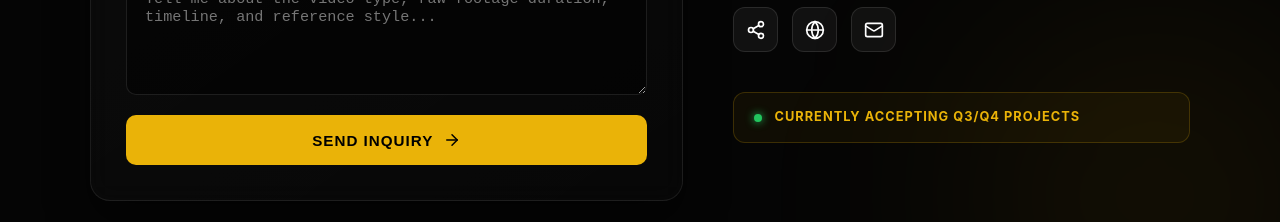
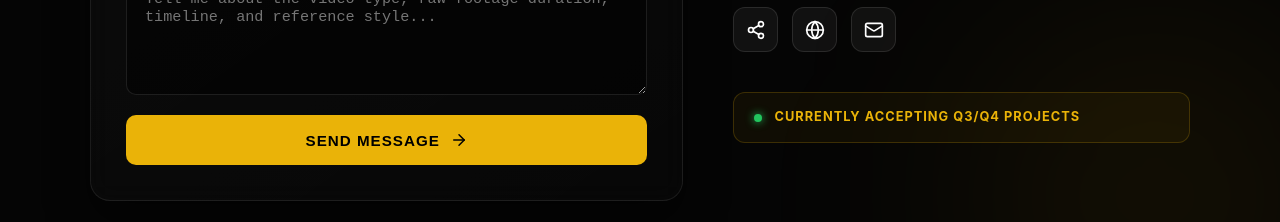
Before and after one commit to Marrie792-design/zayn, a React (Vite) app: page / in a window 1280 px wide. Shown: the part 6880-7102 px from the top of the page. Built offline with nearby package versions, Linux system fonts and the light colour scheme.

Commit message:
name changed

```diff
--- a/src/pages/Portfolio.jsx
+++ b/src/pages/Portfolio.jsx
@@ -549,7 +549,7 @@ const handleFormSubmit = async (e) => {
       setFormSubmitted(true);
       setFormState({ name: '', email: '', message: '' });
     } else {
-      setErrorMessage(data.error || 'Failed to send inquiry.');
+      setErrorMessage(data.error || 'Failed to send message.');
     }
   } catch (error) {
     console.error('Submission error:', error);
@@ -1246,7 +1246,7 @@ const handleFormSubmit = async (e) => {
                     whileHover={{ scale: isSubmitting ? 1 : 1.02 }}
                     whileTap={{ scale: isSubmitting ? 1 : 0.98 }}
                   >
-                    <span>{isSubmitting ? 'SENDING...' : 'SEND INQUIRY'}</span>
+                    <span>{isSubmitting ? 'SENDING...' : 'SEND MESSAGE'}</span>
                     <ArrowRight size={18} className="btn-arrow" />
                   </motion.button>
                 </form>
```
